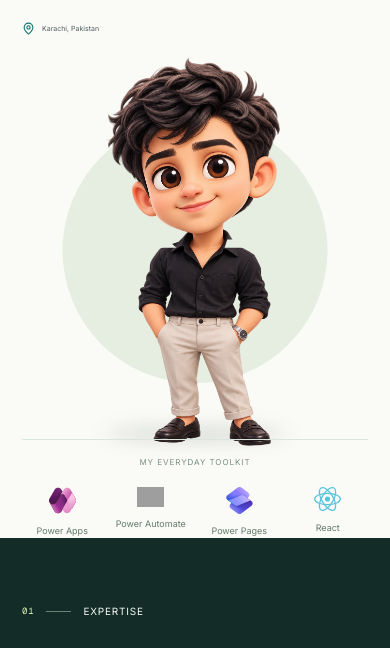
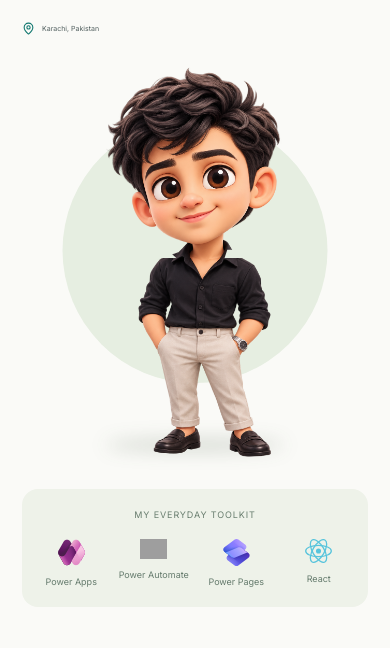
Before and after one commit to AliyaanAhmed/my-portfolio-app, a Next.js app: page / in a window 390 px wide. Shown: the part 441-1089 px from the top of the page. Built offline with nearby package versions, Linux system fonts and the light colour scheme; no server answers; grey boxes are pictures that could not be loaded.

Commit message:
Separate avatar and toolkit flow and fix responsive hero spacing

```diff
--- a/src/app/landing.css
+++ b/src/app/landing.css
@@ -22,7 +22,7 @@ main { overflow: clip; }
 .refined-landing h2 > .accent { color: var(--accent); }
 
 /* Hero: identity, a single thought, and the illustration. */
-.hero-v2 { padding-top: 130px; }
+.hero-v2 { padding-top: 130px; padding-bottom: 64px; }
 .hero-layout { min-height: 590px; grid-template-columns: 1.2fr 1fr; gap: 20px; }
 .hero-eyebrow { font-family: var(--font-body), sans-serif; font-size: 12px; letter-spacing: .07em; margin-bottom: 25px; }
 .hero-v2 h1 { font-family: var(--font-display), sans-serif; font-size: clamp(56px, 6.6vw, 91px); line-height: 1.12; font-weight: 500; letter-spacing: -.055em; }
@@ -33,13 +33,13 @@ main { overflow: clip; }
 .hero-footnote > a { font-family: var(--font-body), sans-serif; font-size: 10px; }
 .hero-footnote > span:nth-child(2) { display: none; }
 .hero-signature { font-family: var(--font-display), sans-serif; font-size: 23px; }
-.avatar-stage { height: 640px; }
-.hero-toolkit { position: absolute; bottom: 0; left: 50%; transform: translateX(-50%); width: min(360px,100%); padding-top: 16px; border-top: 1px solid #dce5dd; }
-.hero-toolkit-label { display: block; text-align: center; font-size: 8px; letter-spacing: .12em; color: #7b9082; }
+.avatar-stage { display: flex; flex-direction: column; align-items: center; gap: 24px; height: auto; padding-top: 10px; }
+.hero-toolkit { position: relative; width: min(360px,100%); padding: 18px 12px; background: #eef2e9; border-radius: 16px; flex-shrink: 0; }
+.hero-toolkit-label { display: block; text-align: center; font-size: 9px; letter-spacing: .1em; color: #697e6f; }
 .hero-toolkit ul { list-style: none; padding: 0; margin: 17px 0 0; display: grid; grid-template-columns: repeat(4,minmax(0,1fr)); gap: 8px; }
 .hero-toolkit li { display: flex; flex-direction: column; align-items: center; gap: 9px; min-width: 0; }
-.hero-toolkit li > span { font-size: 9px; color: #657b6d; text-align: center; white-space: nowrap; }
-.avatar-scene { width: 360px; height: 540px; margin-left: -180px; top: 10px; }
+.hero-toolkit li > span { font-size: 9px; color: #657b6d; text-align: center; line-height: 1.5; }
+.avatar-scene { position: relative; width: min(360px,100%); height: auto; aspect-ratio: 2 / 3; margin: 0; left: auto; top: 0; flex-shrink: 0; }
 .avatar-grid, .orbit-two, .stage-coordinate, .label-ai, .avatar-interaction { display: none; }
 .orbit-one { width: 370px; height: 370px; top: 100px; border: 0; background: #e6eee1; border-radius: 50%; transform: translateX(-50%); }
 .orbit-label { font-family: var(--font-body), sans-serif; border-radius: 50px; border-color: #e4e9df; padding: 10px 16px 10px 10px; box-shadow: 0 8px 25px -20px #173a2a66; font-size: 12px; gap: 9px; }
@@ -190,8 +190,8 @@ main { overflow: clip; }
   .hero-v2 h1 { font-size: 7.1vw; }
   .hero-layout { min-height: 550px; }
   .hero-eyebrow { font-size: 10px; }
-  .avatar-stage { height: 595px; }
-  .avatar-scene { width: 330px; height: 495px; margin-left: -165px; }
+  .avatar-stage { height: auto; }
+  .avatar-scene { width: min(330px,100%); }
   .orbit-one { width: 310px; height: 310px; }
   .orbit-label { font-size: 10px; padding: 8px 12px 8px 8px; }
   .label-apps { top: 195px; left: -8px; }
@@ -222,8 +222,8 @@ main { overflow: clip; }
   .hero-actions { gap: 20px; }
   .hero-actions .button { min-height: 53px; padding-inline: 20px; }
   .hero-location { font-size: 11px; }
-  .avatar-stage { height: 535px; }
-  .avatar-scene { width: 285px; height: 427px; margin-left: -142px; top: 18px; }
+  .avatar-stage { height: auto; }
+  .avatar-scene { width: min(285px,100%); }
   .orbit-one { width: 270px; height: 270px; top: 95px; }
   .platform-icon { width: 26px; height: 26px; }
   .label-apps { top: 190px; left: -5px; }
@@ -311,7 +311,7 @@ main { overflow: clip; }
 @media (max-width: 599px) {
   .landing-section { padding-block: 65px; }
   .header-inner, .compact .header-inner { width: calc(100% - 24px); height: 62px; }
-  .hero-v2 { padding-top: 122px; }
+  .hero-v2 { padding-top: 122px; padding-bottom: 48px; }
   .hero-layout { display: flex; flex-direction: column; gap: 18px; min-height: 0; }
   .hero-eyebrow { font-size: 10px; margin-bottom: 20px; }
   .hero-v2 h1 { font-size: clamp(53px, 14vw, 76px); letter-spacing: -.05em; line-height: 1.1; }
@@ -320,8 +320,8 @@ main { overflow: clip; }
   .hero-actions .button { padding: 13px 21px; font-size: 13px; }
   .hero-actions .text-link { font-size: 12px; }
   .hero-location { font-size: 11px; margin-top: 24px; }
-  .avatar-stage { height: 485px; max-width: 365px; }
-  .avatar-scene { width: 265px; height: 397px; top: 0; margin-left: -132px; }
+  .avatar-stage { height: auto; max-width: 365px; gap: 28px; }
+  .avatar-scene { width: min(265px,100%); }
   .orbit-one { width: 265px; height: 265px; top: 65px; }
   .label-apps { top: 175px; left: 1px; }
   .label-automate { bottom: 45px; right: 0; }
--- a/src/components/sections/AvatarStage.tsx
+++ b/src/components/sections/AvatarStage.tsx
@@ -2,7 +2,7 @@
 
 import Image from 'next/image';
 import { useEffect, useRef } from 'react';
-import { motion, useReducedMotion, useScroll, useSpring, useTransform } from 'motion/react';
+import { motion, useReducedMotion, useSpring, useTransform } from 'motion/react';
 import { profile } from '@/content/profile';
 import { ProductLogo } from '../ui/ProductLogo';
 
@@ -15,8 +15,6 @@ export function AvatarStage() {
   const rotateX = useTransform(pointerY, [-1, 1], [7, -7]);
   const rotateZ = useTransform(pointerX, [-1, 1], [-3, 3]);
   const bodyX = useTransform(pointerX, [-1, 1], [-5, 5]);
-  const { scrollYProgress } = useScroll({ target: stage, offset: ['start start', 'end start'] });
-  const y = useTransform(scrollYProgress, [0, 1], [0, 100]);
 
   useEffect(() => {
     const media = window.matchMedia('(hover: hover) and (pointer: fine)');
@@ -37,11 +35,11 @@ export function AvatarStage() {
   return <div ref={stage} className="avatar-stage">
     <div className="avatar-grid" aria-hidden="true" /><div className="avatar-orbit orbit-one" aria-hidden="true" /><div className="avatar-orbit orbit-two" aria-hidden="true" />
     <span className="stage-coordinate mono">01 / THE HUMAN BEHIND THE WORK</span>
-    <motion.div className="avatar-scene" style={reduced ? { y: 0 } : { y }} role="img" aria-label="Illustrated avatar of Aliyaan Ahmed that responds to your cursor">
+    <div className="avatar-scene" role="img" aria-label="Illustrated avatar of Aliyaan Ahmed that responds to your cursor">
       <div className="avatar-ground" />
       <motion.div className="avatar-body" style={reduced ? { x: 0 } : { x: bodyX }} aria-hidden="true"><Image src={profile.avatar} width={1024} height={1536} alt="" priority sizes="(max-width: 600px) 300px, 400px" /></motion.div>
       <motion.div className="avatar-head" data-testid="avatar-head" style={reduced ? { rotateY: 0, rotateX: 0, rotateZ: 0 } : { rotateY, rotateX, rotateZ }} aria-hidden="true"><Image src={profile.avatar} width={1024} height={1536} alt="" priority sizes="(max-width: 600px) 300px, 400px" /></motion.div>
-    </motion.div>
+    </div>
     <div className="hero-toolkit" aria-label="Core technologies"><span className="hero-toolkit-label">MY EVERYDAY TOOLKIT</span><ul>{(['Power Apps', 'Power Automate', 'Power Pages', 'React'] as const).map(name => <li key={name}><ProductLogo name={name} size={27} /><span>{name}</span></li>)}</ul></div>
   </div>;
 }
```
Also changed, not shown: 1 other file (tests, documents, lock files or other folders).
